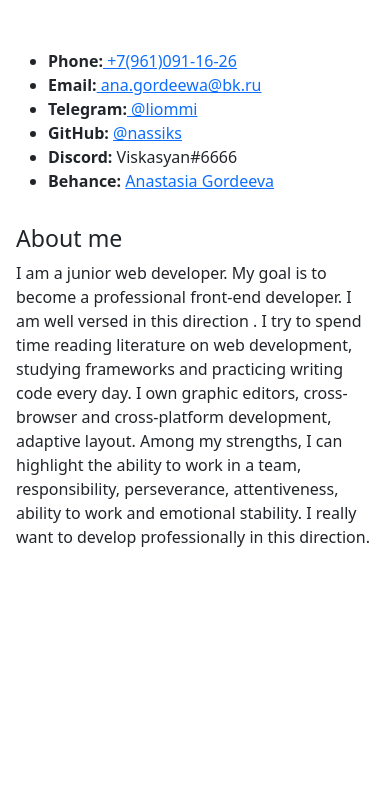
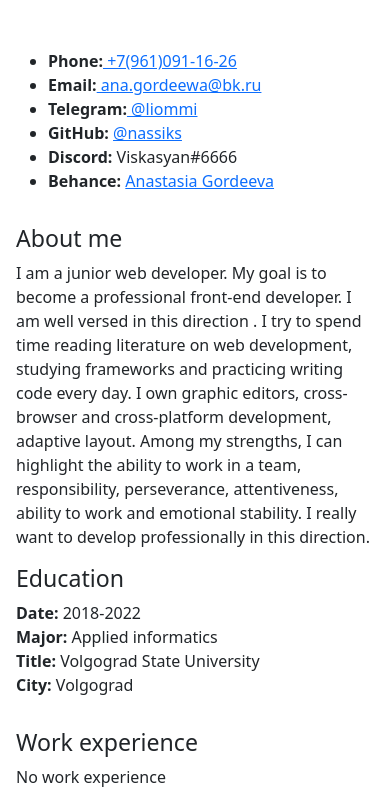
Before and after one commit to nassiks/rsschool-cv, a plain HTML site: page index.html in a window 390 px wide. Shown: the part 4265-5070 px from the top of the page. Before the commit the page ends 4830 px from the top, so only its background shows below. Drawn offline with nearby package versions, Linux system fonts and the light colour scheme.

Commit message:
feat: add education and experience

```diff
--- a/index.html
+++ b/index.html
@@ -110,6 +110,26 @@
         </div>
       </section>
 
+      <section class="row justify-content-center gy-3">
+        <div id="education" class="col-md-4">
+          <div class="block">
+            <h3>Education</h3>
+            <p>
+              <b>Date:</b> 2018-2022 <br />
+              <b>Major:</b> Applied informatics <br />
+              <b>Title:</b> Volgograd State University <br />
+              <b>City:</b> Volgograd <br />
+            </p>
+          </div>
+        </div>
+        <div id="experience" class="col-md-5">
+          <div class="block">
+            <h3>Work experience</h3>
+            <p>No work experience</p>
+          </div>
+        </div>
+      </section>
+
     </div>
 
     <script
```
